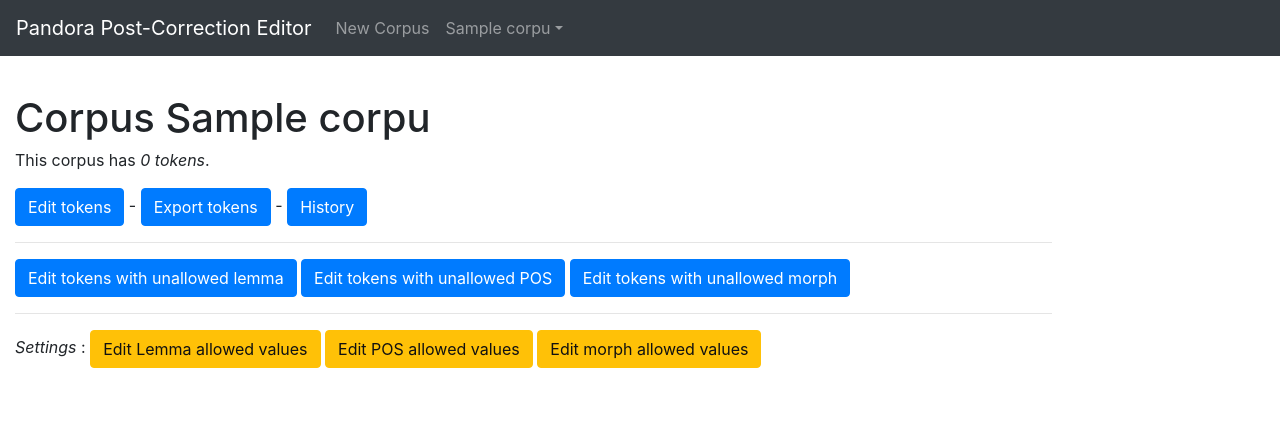
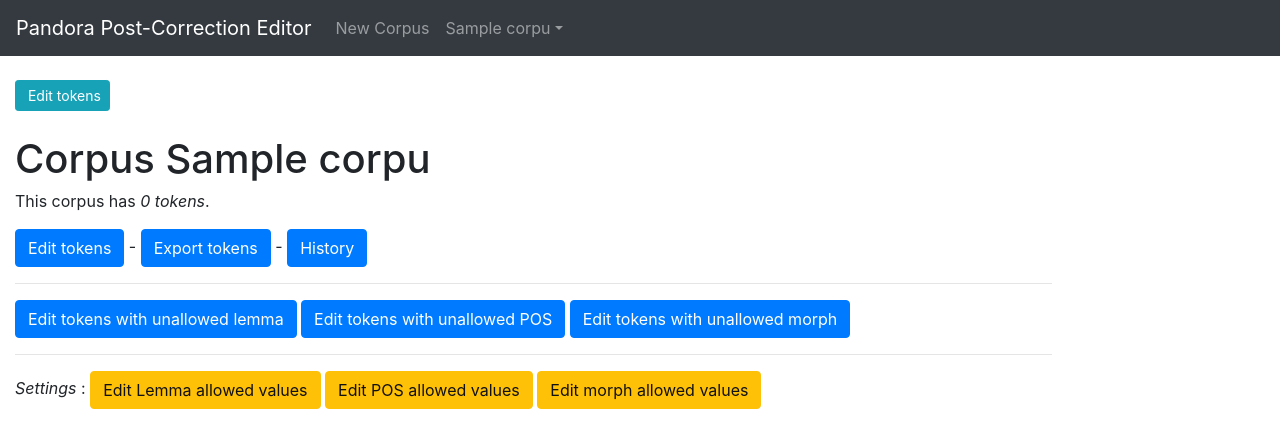
Before and after one commit to hipster-philology/pyrrha, a Flask app: page /corpus/get/1 in a window 1280 px wide. Shown: the top 448 px of the page. Run offline with Flask 2, Linux system fonts and the light colour scheme; tables that the repository leaves empty hold one stand-in row (values such as "Sample post"); data that the repository does not hold is empty; some libraries are stand-ins or nearby versions.

Commit message:
Nice link

```diff
--- a/app/templates/layouts/base.html
+++ b/app/templates/layouts/base.html
@@ -11,6 +11,7 @@
         {% block nav %}
           {# add dropdown variable here to the render_nav method to render dropdowns #}
           {{ nav.render_nav(corpora=corpora) }}
+          {%  if corpus %}{{ nav.quick_nav(corpus) }}{%  endif %}
         {% endblock %}
 
 
--- a/app/templates/macros/nav_macros.html
+++ b/app/templates/macros/nav_macros.html
@@ -53,3 +53,16 @@
   </ul>
 </nav>
 {% endmacro %}
+
+{%- macro quick_nav(corpus) %}
+    {%- if request.path != url_for("main.tokens_edit", corpus_id=corpus.id) %}
+        <div class="container-fluid">
+            <nav style="margin-bottom: 10px;">
+                <a class="btn btn-sm btn-info" href="{{ url_for("main.tokens_edit", corpus_id=corpus.id) }}">
+                    <span class="fa fa-back"></span>
+                    Edit tokens
+                </a>
+            </nav>
+        </div>
+    {% endif %}
+{%  endmacro %}
--- a/app/templates/partials/_head.html
+++ b/app/templates/partials/_head.html
@@ -3,6 +3,7 @@
 <title>{% block page_title %}{{ config.APP_NAME }}{% endblock %}</title>
 
 <link rel="stylesheet" type="text/css" href="{{ url_for('static', filename='css/bootstrap.min.css') }}">
+<link rel="stylesheet" type="text/css" href="{{ url_for('static', filename='css/font-awesome.css') }}">
 <link rel="stylesheet" type="text/css" href="{{ url_for('static', filename='css/typeaheadjs.css') }}">
 <link rel="stylesheet" type="text/css" href="{{ url_for('static', filename='css/site.css') }}">
 
```
